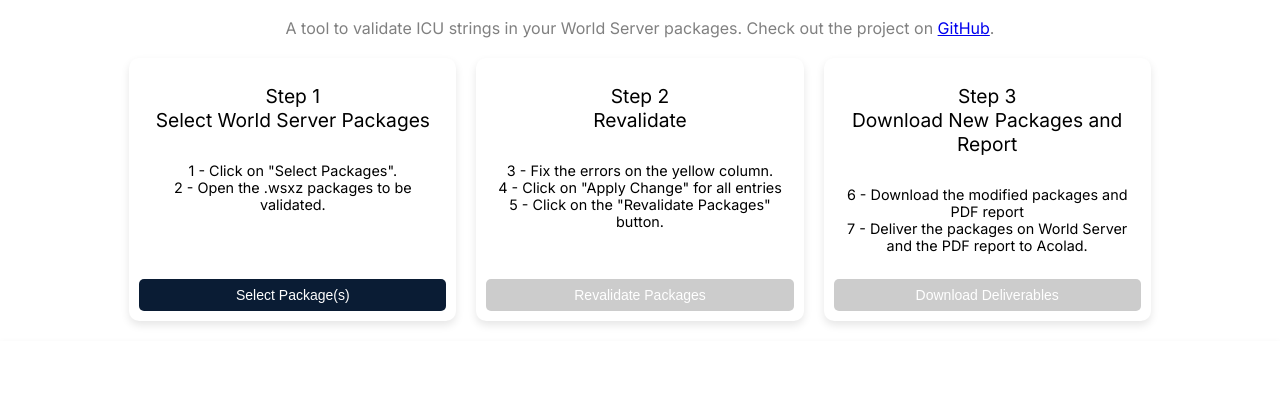
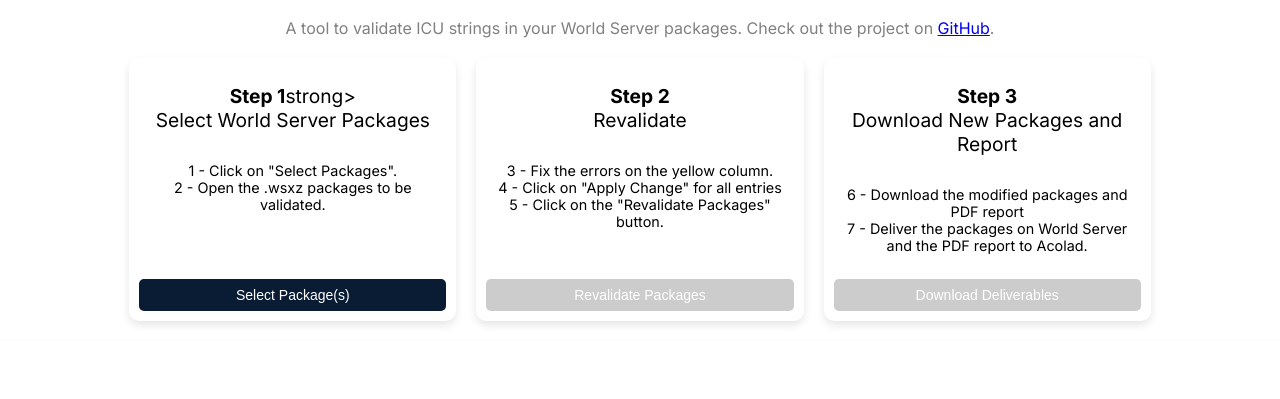
Before and after one commit to LCapy/ICU-Validator, a plain HTML site: page index.html in a window 1280 px wide. Shown: the part 90-489 px from the top of the page. Drawn offline with Linux system fonts and the light colour scheme.

Commit message:
Update index.html

```diff
--- a/index.html
+++ b/index.html
@@ -220,18 +220,18 @@
     </div>
     <div class="workflow">
         <div class="workflow-box">
-            <h2>Step 1<br>Select World Server Packages</h2>
+            <h2><strong>Step 1</strong>strong><br>Select World Server Packages</h2>
             <p>1 - Click on "Select Packages".<br>2 - Open the .wsxz packages to be validated.</p>
             <input type="file" id="fileInput" style="display: none;" multiple>
             <button id="selectFilesButton">Select Package(s)</button>
         </div>
         <div class="workflow-box">
-            <h2>Step 2<br>Revalidate</h2>
+            <h2><strong>Step 2</strong><br>Revalidate</h2>
             <p>3 - Fix the errors on the yellow column.<br>4 - Click on "Apply Change" for all entries<br>5 - Click on the "Revalidate Packages" button.</p>
             <button id="revalidatePackagesButton" disabled>Revalidate Packages</button>
         </div>
         <div class="workflow-box">
-            <h2>Step 3<br>Download New Packages and Report</h2>
+            <h2><strong>Step 3</strong><br>Download New Packages and Report</h2>
             <p>6 - Download the modified packages and PDF report<br>7 - Deliver the packages on World Server and the PDF report to Acolad.</p>
             <button id="downloadDeliverablesButton" disabled>Download Deliverables</button>
         </div>
```
